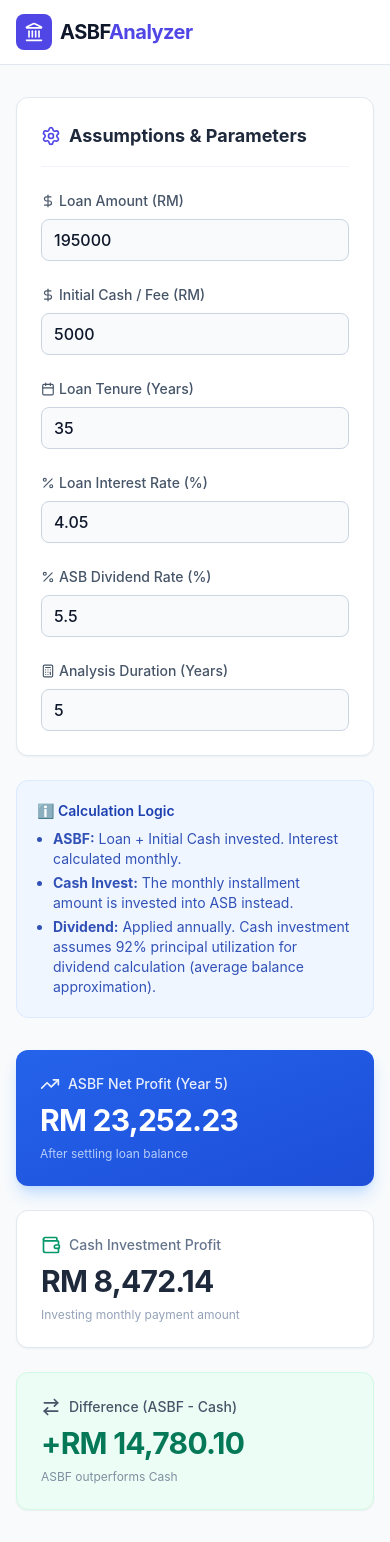
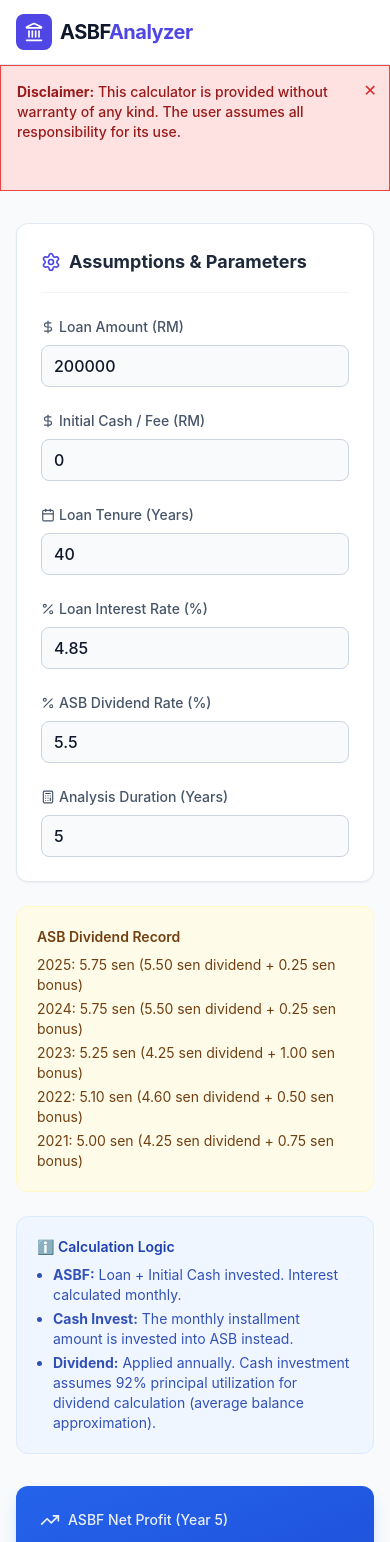
Before and after one commit to adibbazli/asbf-calculator, a React (Vite) app: page / in a window 390 px wide. Shown: the top 1542 px of the page. Built offline with nearby package versions, Linux system fonts and the light colour scheme.

Commit message:
add dividend table, change initial value, add disclaimer

```diff
--- a/App.tsx
+++ b/App.tsx
@@ -10,13 +10,16 @@
 const App: React.FC = () => {
   // Default values from the Python script
   const [inputs, setInputs] = useState<CalculationInputs>({
-    loanAmount: 195000,
-    initialCash: 5000,
+    loanAmount: 200000,
+    initialCash: 0,
     annualDividendRate: 5.5,
-    annualInterestRate: 4.05,
-    loanTenure: 35,
+    annualInterestRate: 4.85,
+    loanTenure: 40,
     analysisDuration: 5,
   });
+
+  // show/hide top warning banner
+  const [showWarning, setShowWarning] = useState(true);
 
   const results = useMemo(() => calculateReturns(inputs), [inputs]);
   const lastResult = results[results.length - 1];
@@ -38,6 +41,24 @@
         </div>
       </header>
 
+      {/* Warning banner (light red) */}
+      {showWarning && (
+        <div className="bg-red-100 border border-red-500 text-red-800">
+          <div className="max-w-7xl mx-auto px-4 sm:px-6 lg:px-8 py-4 pb-12 relative">
+            <button
+              onClick={() => setShowWarning(false)}
+              aria-label="Dismiss warning"
+              className="absolute top-3 right-3 text-red-600 hover:text-red-800"
+            >
+              ✕
+            </button>
+            <p className="text-sm font-medium">
+              <b>Disclaimer:</b> This calculator is provided without warranty of any kind. The user assumes all responsibility for its use.
+            </p>
+          </div>
+        </div>
+      )}
+
       <main className="max-w-7xl mx-auto px-4 sm:px-6 lg:px-8 py-8">
 
         <div className="grid grid-cols-1 lg:grid-cols-12 gap-8">
@@ -45,6 +66,18 @@
           {/* Sidebar - Inputs */}
           <div className="lg:col-span-4 space-y-6">
             <InputSection inputs={inputs} setInputs={setInputs} />
+
+            {/* ASB Dividend Record (inserted) */}
+            <div className="bg-yellow-50 border border-yellow-100 rounded-xl p-5 text-sm text-yellow-900">
+              <h4 className="font-semibold mb-2">ASB Dividend Record</h4>
+              <ul className="space-y-1">
+                <li>2025: 5.75 sen (5.50 sen dividend + 0.25 sen bonus)</li>
+                <li>2024: 5.75 sen (5.50 sen dividend + 0.25 sen bonus)</li>
+                <li>2023: 5.25 sen (4.25 sen dividend + 1.00 sen bonus)</li>
+                <li>2022: 5.10 sen (4.60 sen dividend + 0.50 sen bonus)</li>
+                <li>2021: 5.00 sen (4.25 sen dividend + 0.75 sen bonus)</li>
+              </ul>
+            </div>
 
             <div className="bg-blue-50 border border-blue-100 rounded-xl p-5 text-sm text-blue-800">
                <h4 className="font-semibold mb-2 flex items-center gap-2">
```
Also changed, not shown: 1 other file (tests, documents, lock files or other folders).
